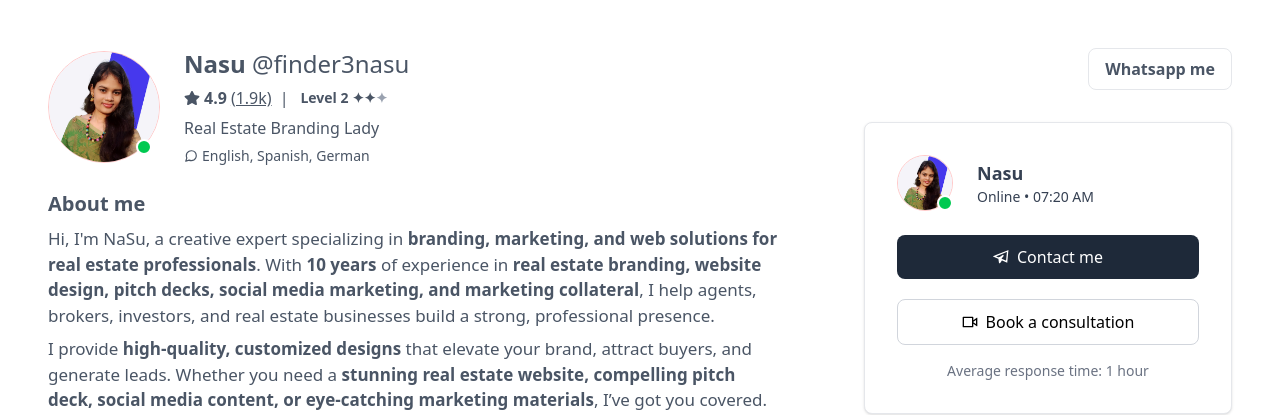
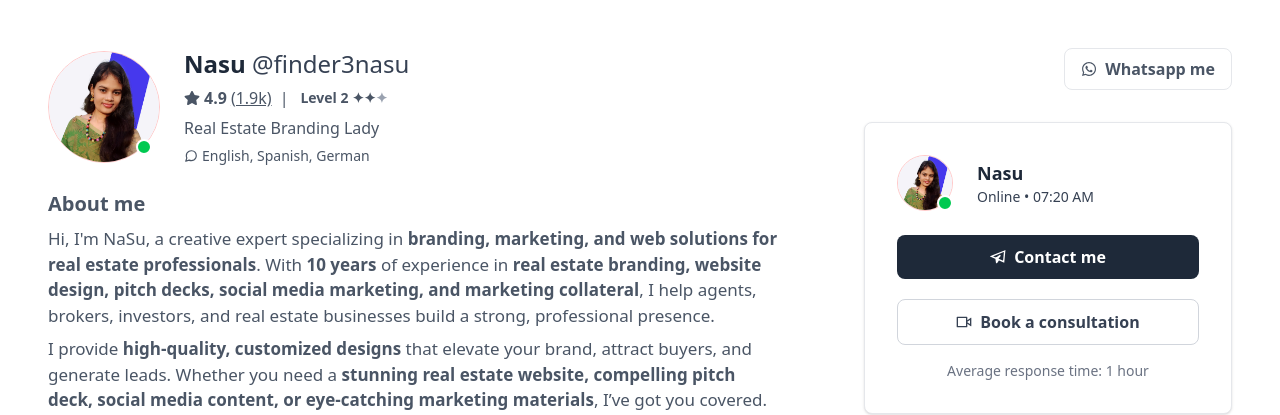
Before and after one commit to MD-SelimReza/landing-website, a React (Vite) app: page / in a window 1280 px wide. Shown: the top 415 px of the page. Built offline with nearby package versions, Linux system fonts and the light colour scheme.

Commit message:
Fix other some issues

```diff
--- a/src/components/ProfileCard.jsx
+++ b/src/components/ProfileCard.jsx
@@ -33,10 +33,10 @@ const ProfileCard = () => {
         <div className="flex gap-6 items-center text-gray-600">
           <div className="relative">
             <img className="md:w-28 w-24 md:h-28 h-24 rounded-full border-[0.5px] border-red-200" src={profile} alt="Nasu" />
-            <span className="absolute bottom-2 right-2 w-4 h-4 bg-green-500 border-2 border-white rounded-full"></span>
+            <span className="absolute md:bottom-2 bottom-1.5 md:right-2 right-1.5 w-4 h-4 bg-green-500 border-2 border-white rounded-full"></span>
           </div>
           <div className="md:space-y-1.5 space-y-0.5">
-            <h2 className="md:text-2xl text-xl font-bold"><a href="https://cutt.ly/finder3nasu" target="_blank">Nasu <span className="font-normal">@finder3nasu</span></a></h2>
+            <h2 className="md:text-2xl text-xl font-bold text-gray-800"><a href="https://cutt.ly/finder3nasu" target="_blank">Nasu <span className="font-normal text-gray-700">@finder3nasu</span></a></h2>
             <div className="flex items-center gap-1 text-gray-600">
               <FaStar className="text-gray-600" />
               <span className="font-bold">4.9</span> <span className="underline">(1.9k)</span>
@@ -50,8 +50,8 @@ const ProfileCard = () => {
           </div>
         </div>
         <div className="md:flex hidden lg:hidden h-fit">
-            <a href="https://wa.me/15055757863" target="_blank" rel="noopener noreferrer" className="border cursor-pointer border-gray-200 hover:bg-gray-100 text-gray-600 py-2 px-4 font-semibold rounded-lg">
-                Whatsapp me
+            <a href="https://wa.me/15055757863" target="_blank" rel="noopener noreferrer" className="border cursor-pointer border-gray-200 hover:bg-gray-100 text-gray-600 py-2 px-4 font-bold rounded-lg flex items-center justify-center gap-2 active:scale-105 transition-all duration-150">
+              <FaWhatsapp />  Whatsapp me
             </a>
         </div>
         </div>
@@ -88,8 +88,8 @@ const ProfileCard = () => {
       <div className="lg:w-1/3 w-full">
         <div className="lg:flex justify-end mb-8 hidden">
             {/* Corrected WhatsApp link */}
-            <a href="https://wa.me/15055757863" target="_blank" rel="noopener noreferrer" className="border cursor-pointer border-gray-200 hover:bg-gray-100 text-gray-600 py-2 px-4 font-semibold rounded-lg">
-            Whatsapp me
+            <a href="https://wa.me/15055757863" target="_blank" rel="noopener noreferrer" className="border cursor-pointer border-gray-200 hover:bg-gray-100 text-gray-600 py-2 px-4 font-bold rounded-lg flex items-center justify-center gap-2 active:scale-105 transition-all duration-150">
+            <FaWhatsapp /> Whatsapp me
             </a>
         </div>
         <div className="bg-white shadow rounded-lg p-8 text-center border border-gray-200">
@@ -99,21 +99,21 @@ const ProfileCard = () => {
                 <span className="absolute bottom-0 right-0 w-4 h-4 bg-green-500 border-2 border-white rounded-full"></span>
             </div>
             <div className="text-left">
-                <h3 className="text-lg font-semibold text-gray-700">Nasu</h3>
+                <h3 className="text-lg font-semibold text-gray-800">Nasu</h3>
                 <p className="text-gray-700 text-sm">Online • {usaTime}</p>
             </div>
             </div>
 
             {/* Corrected Gmail link */}
-            <a href="mailto:nasu@fiverrlogogig.com" target="_blank" rel="noopener noreferrer" className="w-full cursor-pointer bg-gray-800 hover:bg-gray-900 text-white py-2.5 rounded-lg mt-6 flex items-center justify-center gap-2 active:scale-105 transition-all duration-150">
+            <a href="mailto:nasu@fiverrlogogig.com" target="_blank" rel="noopener noreferrer" className="w-full cursor-pointer bg-gray-800 hover:bg-gray-900 text-white py-2.5 rounded-lg mt-6 flex items-center font-bold justify-center gap-2 active:scale-105 transition-all duration-150">
             <GrSend /> Contact me
             </a>
 
-            <a href="https://wa.me/15055757863" target="_blank" rel="noopener noreferrer" className="w-full hover:bg-gray-100 sm:hidden border-2 cursor-pointer bg-black text-white py-2.5 rounded-lg mt-6 flex items-center justify-center gap-2 active:scale-105 transition-all duration-150">
+            <a href="https://wa.me/15055757863" target="_blank" rel="noopener noreferrer" className="w-full sm:hidden border-2 cursor-pointer bg-gray-800 hover:bg-gray-900 font-bold text-white py-2.5 rounded-lg mt-6 flex items-center justify-center gap-2 active:scale-105 transition-all duration-150">
             <FaWhatsapp /> Whatsapp me
             </a>
 
-            <button className="w-full hover:bg-gray-100 cursor-pointer mt-5 border border-gray-300 py-2.5 rounded-lg flex items-center justify-center gap-2 active:scale-105 transition-all duration-150">
+            <button className="w-full text-gray-700 hover:bg-gray-100 font-bold cursor-pointer mt-5 border border-gray-300 py-2.5 rounded-lg flex items-center justify-center gap-2 active:scale-105 transition-all duration-150">
             <RiVideoOnLine /> Book a consultation
             </button>
 
--- a/src/components/RiviewSection.jsx
+++ b/src/components/RiviewSection.jsx
@@ -289,14 +289,14 @@ const ReviewsSection = () => {
           {visibleReviews < sortedReviews.length ? (
             <button
               onClick={() => setVisibleReviews(visibleReviews + 5)}
-              className="border cursor-pointer border-gray-200 hover:bg-gray-100 text-gray-600 py-2 px-4 font-semibold rounded-lg active:scale-105 transition-all duration-150"
+              className="border cursor-pointer border-gray-200 hover:bg-gray-100 text-gray-700 py-2 px-4 font-bold rounded-lg active:scale-105 transition-all duration-150"
             >
               See More Reviews
             </button>
           ) : (
             <button
               onClick={() => setVisibleReviews(5)}
-              className="border cursor-pointer border-gray-200 hover:bg-gray-100 text-gray-600 py-2 px-4 font-semibold rounded-lg active:scale-105 transition-all duration-150"
+              className="border cursor-pointer border-gray-200 hover:bg-gray-100 text-gray-700 py-2 px-4 font-bold rounded-lg active:scale-105 transition-all duration-150"
             >
               See Less Reviews
             </button>
```
